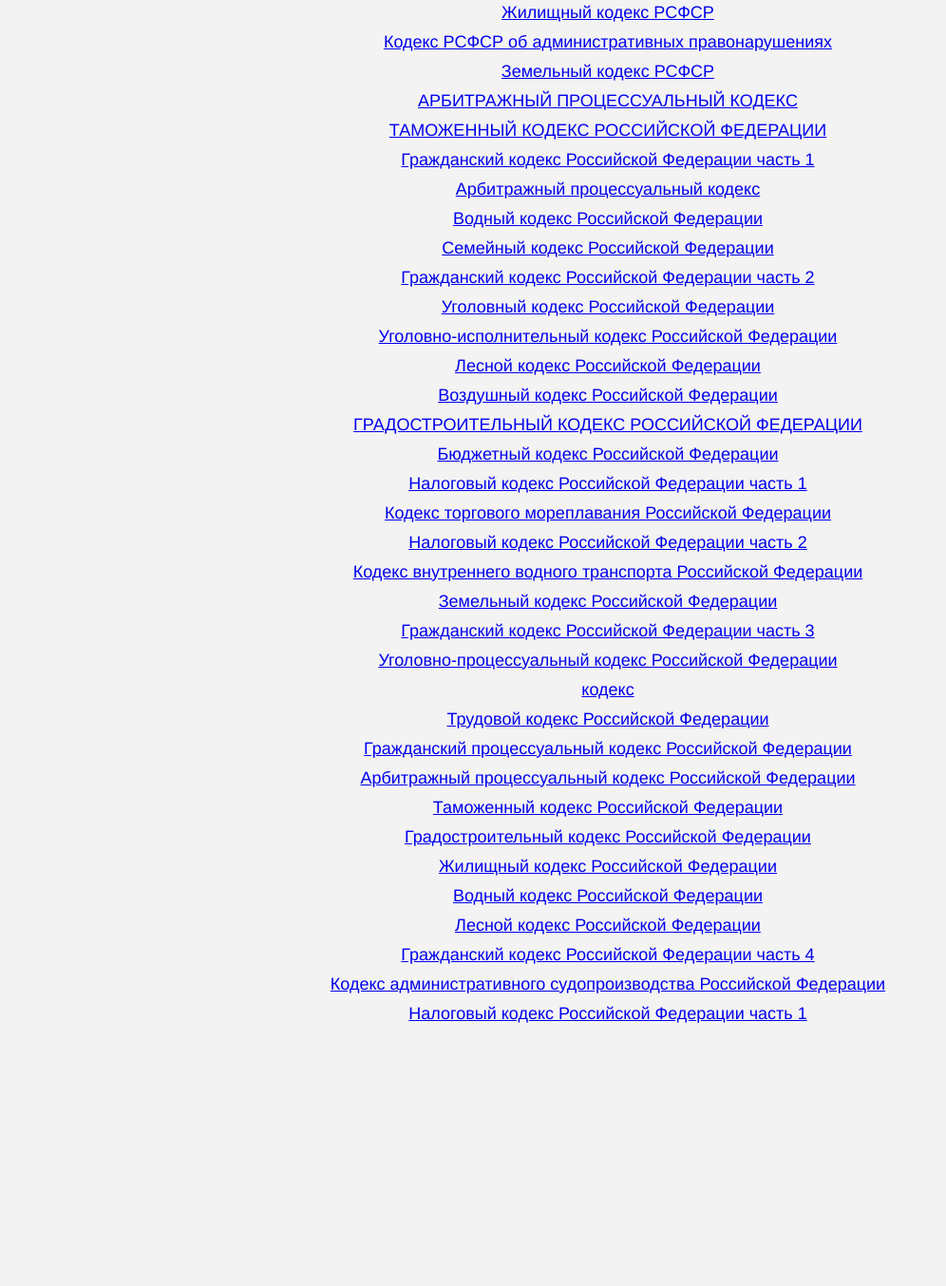
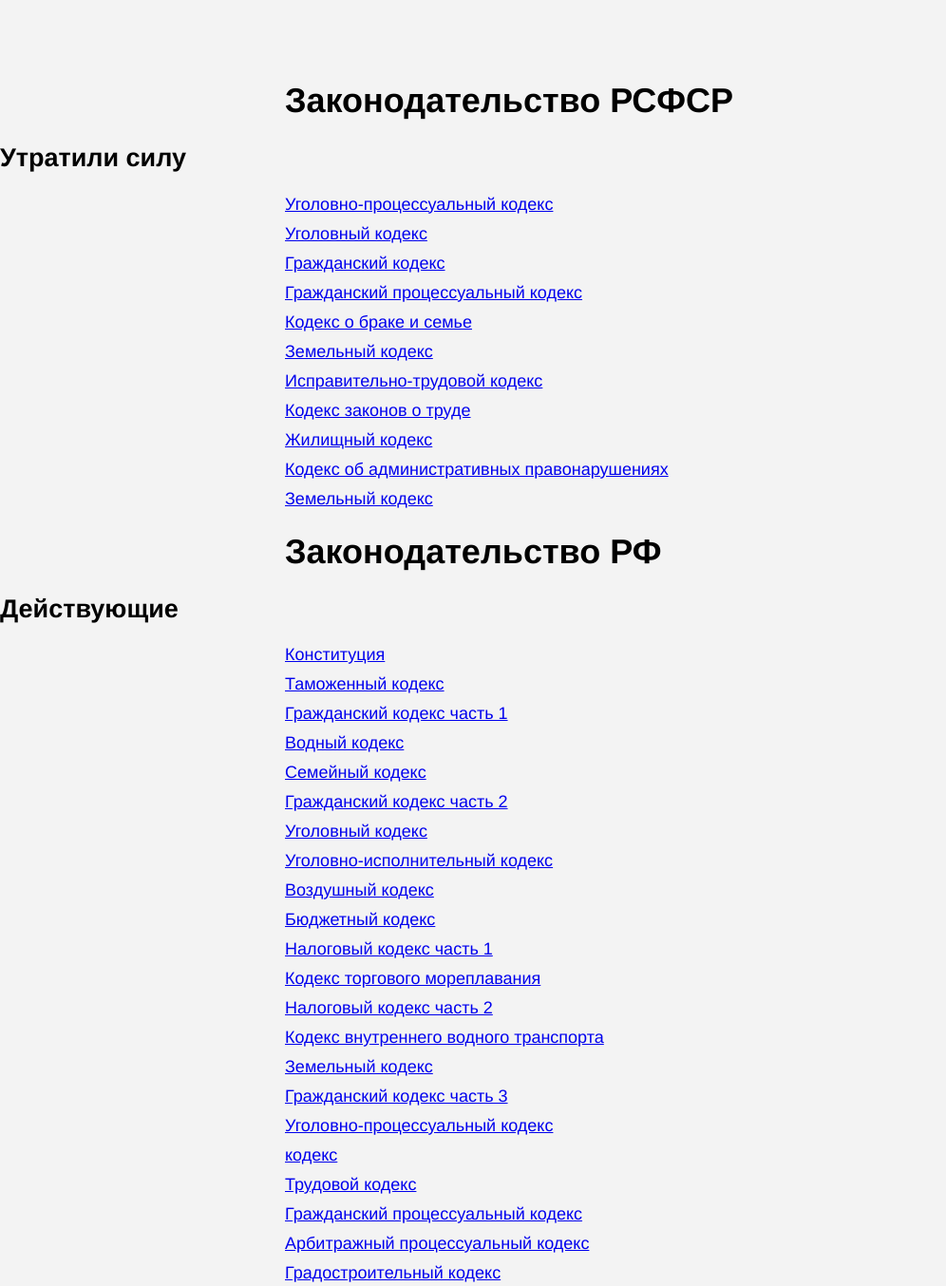
Before and after one commit to Konard/russian-law, a website: page index.html in a window 1280 px wide. Shown: the part 15-1369 px from the top of the page at 95% size, without its empty margins (0-996 px from the left). Before the commit the page ends 1103 px from the top, so only its background shows below. Drawn offline with Linux system fonts and the light colour scheme.

Commit message:
Links are updated.

```diff
--- a/index.html
+++ b/index.html
@@ -5,76 +5,84 @@
     body {
       font-family: Helvetica, sans-serif;
       font-size: 18px;
-      display: flex;
-      justify-content: center;
-      align-items: center;
-      height: 100vh;
-      margin: 0;
+      margin: 100px 0;
       background-color: #f3f3f3;
     }
 
     ul {
       list-style-type: none;
-      max-width: 680px;
-      text-align: center;
-      padding: 0;
     }
 
     li {
       margin: 10px 0;
     }
+
+    h1, ul {
+      max-width: 680px;
+      margin-left: auto;
+      margin-right: auto;
+      padding: 0;
+    }
   </style>
 </head>
 <body>
+  <h1>Законодательство РСФСР</h1>
+  <h2>Утратили силу</h2>
+  <ul>
+    <li><a href="data/html/102010093.html">Уголовно-процессуальный кодекс</a></li>
+    <li><a href="data/html/102010096.html">Уголовный кодекс</a></li>
+    <li><a href="data/html/102010099.html">Гражданский кодекс</a></li>
+    <li><a href="data/html/102010101.html">Гражданский процессуальный кодекс</a></li>
+    <li><a href="data/html/102010117.html">Кодекс о браке и семье</a></li>
+    <li><a href="data/html/102010118.html">Земельный кодекс</a></li>
+    <li><a href="data/html/102010123.html">Исправительно-трудовой кодекс</a></li>
+    <li><a href="data/html/102010128.html">Кодекс законов о труде</a></li>
+    <li><a href="data/html/102010178.html">Жилищный кодекс</a></li>
+    <li><a href="data/html/102010182.html">Кодекс об административных правонарушениях</a></li>
+    <li><a href="data/html/102011236.html">Земельный кодекс</a></li>
+
+  </ul>
+
+  <h1>Законодательство РФ</h1>
+  <h2>Действующие</h2>
   <ul>
     <li><a href="data/html/102027595.html">Конституция</a></li>
-
-    <li><a href="data/html/102010093.html">УГОЛОВНО-ПРОЦЕССУАЛЬНЫЙ КОДЕКС РСФСР</a></li>
-    <li><a href="data/html/102010096.html">УГОЛОВНЫЙ КОДЕКС РСФСР</a></li>
-    <li><a href="data/html/102010099.html">ГРАЖДАНСКИЙ КОДЕКС РСФСР</a></li>
-    <li><a href="data/html/102010101.html">ГРАЖДАНСКИЙ ПРОЦЕССУАЛЬНЫЙ КОДЕКС РСФСР</a></li>
-    <li><a href="data/html/102010117.html">КОДЕКС О БРАКЕ И СЕМЬЕ РСФСР</a></li>
-    <li><a href="data/html/102010118.html">ЗЕМЕЛЬНЫЙ КОДЕКС РСФСР</a></li>
-    <li><a href="data/html/102010123.html">ИСПРАВИТЕЛЬНО-ТРУДОВОЙ КОДЕКС РСФСР</a></li>
-    <li><a href="data/html/102010128.html">КОДЕКС ЗАКОНОВ О ТРУДЕ РСФСР</a></li>
-    <li><a href="data/html/102010133.html">ВОДНЫЙ КОДЕКС РСФСР</a></li>
-    <li><a href="data/html/102010178.html">Жилищный кодекс РСФСР</a></li>
-    <li><a href="data/html/102010182.html">Кодекс РСФСР об административных правонарушениях</a></li>
-    <li><a href="data/html/102011236.html">Земельный кодекс РСФСР</a></li>
-
-    <li><a href="data/html/102015031.html">АРБИТРАЖНЫЙ ПРОЦЕССУАЛЬНЫЙ КОДЕКС</a></li>
-    <li><a href="data/html/102024315.html">ТАМОЖЕННЫЙ КОДЕКС РОССИЙСКОЙ ФЕДЕРАЦИИ</a></li>
-    <li><a href="data/html/102033239.html">Гражданский кодекс Российской Федерации часть 1</a></li>
+    <li><a href="data/html/102024315.html">Таможенный кодекс</a></li>
+    <li><a href="data/html/102033239.html">Гражданский кодекс часть 1</a></li>
+    <li><a href="data/html/102038209.html">Водный кодекс</a></li>
+    <li><a href="data/html/102038925.html">Семейный кодекс</a></li>
+    <li><a href="data/html/102039276.html">Гражданский кодекс часть 2</a></li>
+    <li><a href="data/html/102041891.html">Уголовный кодекс</a></li>
+    <li><a href="data/html/102045146.html">Уголовно-исполнительный кодекс</a></li>
+    <li><a href="data/html/102046246.html">Воздушный кодекс</a></li>
+    <li><a href="data/html/102054721.html">Бюджетный кодекс</a></li>
+    <li><a href="data/html/102054722.html">Налоговый кодекс часть 1</a></li>
+    <li><a href="data/html/102059464.html">Кодекс торгового мореплавания</a></li>
+    <li><a href="data/html/102067058.html">Налоговый кодекс часть 2</a></li>
+    <li><a href="data/html/102069974.html">Кодекс внутреннего водного транспорта</a></li>
+    <li><a href="data/html/102073184.html">Земельный кодекс</a></li>
+    <li><a href="data/html/102073578.html">Гражданский кодекс часть 3</a></li>
+    <li><a href="data/html/102073942.html">Уголовно-процессуальный кодекс</a></li>
+    <li><a href="data/html/102074277.html">кодекс</a></li>
+    <li><a href="data/html/102074279.html">Трудовой кодекс</a></li>
+    <li><a href="data/html/102078828.html">Гражданский процессуальный кодекс</a></li>
+    <li><a href="data/html/102079219.html">Арбитражный процессуальный кодекс</a></li>
+    <li><a href="data/html/102090643.html">Градостроительный кодекс</a></li>
+    <li><a href="data/html/102090645.html">Жилищный кодекс</a></li>
+    <li><a href="data/html/102107048.html">Водный кодекс</a></li>
+    <li><a href="data/html/102110364.html">Лесной кодекс</a></li>
+    <li><a href="data/html/102110716.html">Гражданский кодекс часть 4</a></li>
+    <li><a href="data/html/102380990.html">Кодекс административного судопроизводства</a></li>
+    <li><a href="data/html/605577371.html">Налоговый кодекс часть 1</a></li>
+  </ul>
+  <h2>Утратили силу</h2>
+  <ul>
+    <li><a href="data/html/102015031.html">Арбитражный процессуальный кодекс</a></li>
     <li><a href="data/html/102035455.html">Арбитражный процессуальный кодекс</a></li>
-    <li><a href="data/html/102038209.html">Водный кодекс Российской Федерации</a></li>
-    <li><a href="data/html/102038925.html">Семейный кодекс Российской Федерации</a></li>
-    <li><a href="data/html/102039276.html">Гражданский кодекс Российской Федерации часть 2</a></li>
-    <li><a href="data/html/102041891.html">Уголовный кодекс Российской Федерации</a></li>
-    <li><a href="data/html/102045146.html">Уголовно-исполнительный кодекс Российской Федерации</a></li>
-    <li><a href="data/html/102045461.html">Лесной кодекс Российской Федерации</a></li>
-    <li><a href="data/html/102046246.html">Воздушный кодекс Российской Федерации</a></li>
-    <li><a href="data/html/102052754.html">ГРАДОСТРОИТЕЛЬНЫЙ КОДЕКС РОССИЙСКОЙ ФЕДЕРАЦИИ</a></li>
-    <li><a href="data/html/102054721.html">Бюджетный кодекс Российской Федерации</a></li>
-    <li><a href="data/html/102054722.html">Налоговый кодекс Российской Федерации часть 1</a></li>
-    <li><a href="data/html/102059464.html">Кодекс торгового мореплавания Российской Федерации</a></li>
-    <li><a href="data/html/102067058.html">Налоговый кодекс Российской Федерации часть 2</a></li>
-    <li><a href="data/html/102069974.html">Кодекс внутреннего водного транспорта Российской Федерации</a></li>
-    <li><a href="data/html/102073184.html">Земельный кодекс Российской Федерации</a></li>
-    <li><a href="data/html/102073578.html">Гражданский кодекс Российской Федерации часть 3</a></li>
-    <li><a href="data/html/102073942.html">Уголовно-процессуальный кодекс Российской Федерации</a></li>
-    <li><a href="data/html/102074277.html">кодекс</a></li>
-    <li><a href="data/html/102074279.html">Трудовой кодекс Российской Федерации</a></li>
-    <li><a href="data/html/102078828.html">Гражданский процессуальный кодекс Российской Федерации</a></li>
-    <li><a href="data/html/102079219.html">Арбитражный процессуальный кодекс Российской Федерации</a></li>
-    <li><a href="data/html/102081875.html">Таможенный кодекс Российской Федерации</a></li>
-    <li><a href="data/html/102090643.html">Градостроительный кодекс Российской Федерации</a></li>
-    <li><a href="data/html/102090645.html">Жилищный кодекс Российской Федерации</a></li>
-    <li><a href="data/html/102107048.html">Водный кодекс Российской Федерации</a></li>
-    <li><a href="data/html/102110364.html">Лесной кодекс Российской Федерации</a></li>
-    <li><a href="data/html/102110716.html">Гражданский кодекс Российской Федерации часть 4</a></li>
-    <li><a href="data/html/102380990.html">Кодекс административного судопроизводства Российской Федерации</a></li>
-    <li><a href="data/html/605577371.html">Налоговый кодекс Российской Федерации часть 1</a></li>
-
+    <li><a href="data/html/102010133.html">Водный кодекс</a></li>
+    <li><a href="data/html/102045461.html">Лесной кодекс</a></li>
+    <li><a href="data/html/102052754.html">Градостроительный кодекс</a></li>
+    <li><a href="data/html/102081875.html">Таможенный кодекс</a></li>
   </ul>
 </body>
 </html>
```
